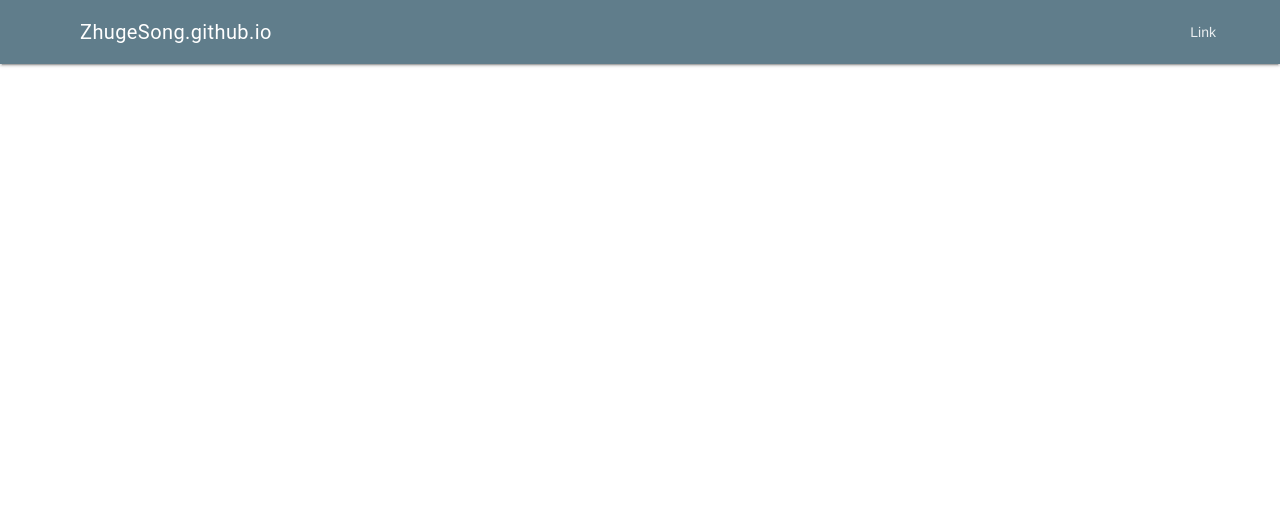
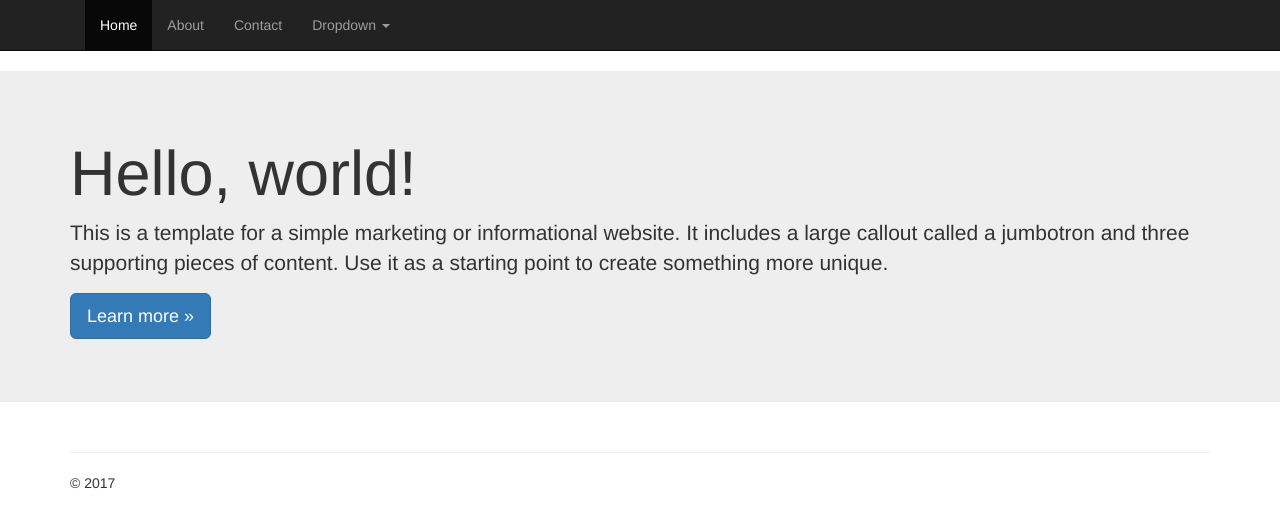
Before and after one commit to ZhugeSong/ZhugeSong.github.io, a Jekyll site: the page built from index.html, in a window 1280 px wide. Shown: the top 528 px of the page. Built offline with Jekyll 4.4.1, drawn with Linux system fonts in a browser that asks for light colours.

Commit message:
Switch to bootstrap

```diff
--- a/_layouts/default.html
+++ b/_layouts/default.html
@@ -1,35 +1,63 @@
 <!doctype html>
 <html lang="en-us">
 <head>
-  <meta charset="utf-8">
-  <title>{{ page.title }}</title>
+	<meta charset="utf-8">
 	<meta name="viewport" content="width=device-width, initial-scale=1.0">
-	<link rel="stylesheet" href="https://fonts.googleapis.com/icon?family=Material+Icons">
-	<link rel="stylesheet" href="https://code.getmdl.io/1.3.0/material.blue_grey-red.min.css">
+	<title>{{ page.project }} - {{ page.title }}</title>
+	<link rel="stylesheet" href="https://maxcdn.bootstrapcdn.com/bootstrap/3.3.7/css/bootstrap.min.css" integrity="sha384-BVYiiSIFeK1dGmJRAkycuHAHRg32OmUcww7on3RYdg4Va+PmSTsz/K68vbdEjh4u" crossorigin="anonymous">
 </head>
 <body>
-	<div class="mdl-layout mdl-js-layout mdl-layout--fixed-header">
-		<header class="mdl-layout__header">
-			<div class="mdl-layout__header-row">
-				<span class="mdl-layout-title">{{ page.title }}</span>
-				<div class="mdl-layout-spacer"></div>
-				<nav class="mdl-navigation mdl-layout--large-screen-only">
-					<a class="mdl-navigation__link" href="#">Link</a>
-				</nav>
+	<nav class="navbar navbar-inverse navbar-static-top">
+		<div class="container">
+			<div class="navbar-header">
+				<button type="button" class="navbar-toggle collapsed" data-toggle="collapse" data-target="#navbar" aria-expanded="false" aria-controls="navbar">
+					<span class="sr-only">Toggle navigation</span>
+					<span class="icon-bar"></span>
+					<span class="icon-bar"></span>
+					<span class="icon-bar"></span>
+				</button>
+				<a class="navbar-brand" href="/">{{ page.project }}</a>
 			</div>
-		</header>
-		<div class="mdl-layout__drawer">
-			<span class="mdl-layout-title">{{ page.title }}</span>
-			<nav class="mdl-navigation">
-				<a class="mdl-navigation__link" href="#">Link</a>
-			</nav>
+			<div class="navbar-collapse collapse">
+				<ul class="nav navbar-nav">
+					<li class="active"><a href="#">Home</a></li>
+					<li><a href="#about">About</a></li>
+					<li><a href="#contact">Contact</a></li>
+					<li class="dropdown">
+						<a href="#" class="dropdown-toggle" data-toggle="dropdown" role="button" aria-haspopup="true" aria-expanded="false">Dropdown <span class="caret"></span></a>
+						<ul class="dropdown-menu">
+							<li><a href="#">Action</a></li>
+							<li><a href="#">Another action</a></li>
+							<li><a href="#">Something else here</a></li>
+							<li role="separator" class="divider"></li>
+							<li class="dropdown-header">Nav header</li>
+							<li><a href="#">Separated link</a></li>
+							<li><a href="#">One more separated link</a></li>
+						</ul>
+					</li>
+				</ul>
+			</div>
 		</div>
-		<main class="mdl-layout__content">
-			<div class="page-content">
-				{{ content }}
-			</div>
-		</main>
+	</nav>
+
+	<!-- Main jumbotron for a primary marketing message or call to action -->
+	<div class="jumbotron">
+		<div class="container">
+			<h1>Hello, world!</h1>
+			<p>This is a template for a simple marketing or informational website. It includes a large callout called a jumbotron and three supporting pieces of content. Use it as a starting point to create something more unique.</p>
+			<p><a class="btn btn-primary btn-lg" href="#" role="button">Learn more &raquo;</a></p>
+		</div>
 	</div>
-	<script defer src="https://code.getmdl.io/1.3.0/material.min.js"></script>
+
+	<div class="container">
+		{{ content }}
+
+		<hr>
+
+		<footer>
+			<p>&copy; 2017</p>
+		</footer>
+	</div>
+	<script src="https://maxcdn.bootstrapcdn.com/bootstrap/3.3.7/js/bootstrap.min.js" integrity="sha384-Tc5IQib027qvyjSMfHjOMaLkfuWVxZxUPnCJA7l2mCWNIpG9mGCD8wGNIcPD7Txa" crossorigin="anonymous"></script>
 </body>
 </html>
```
